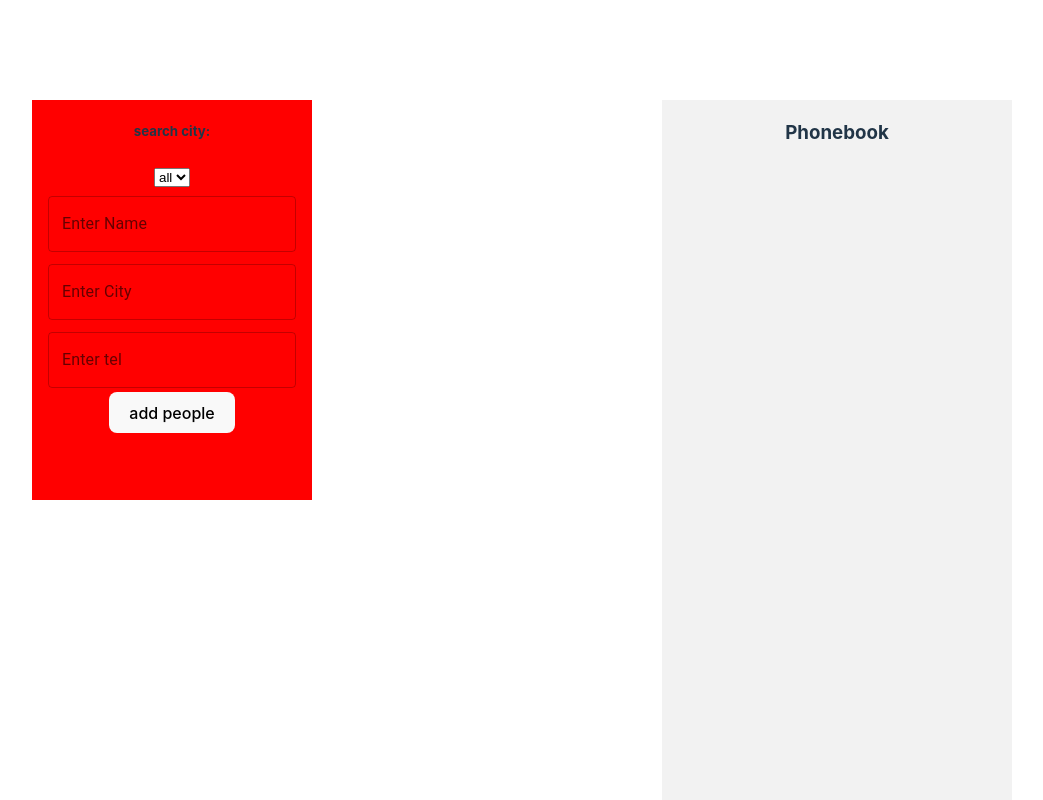
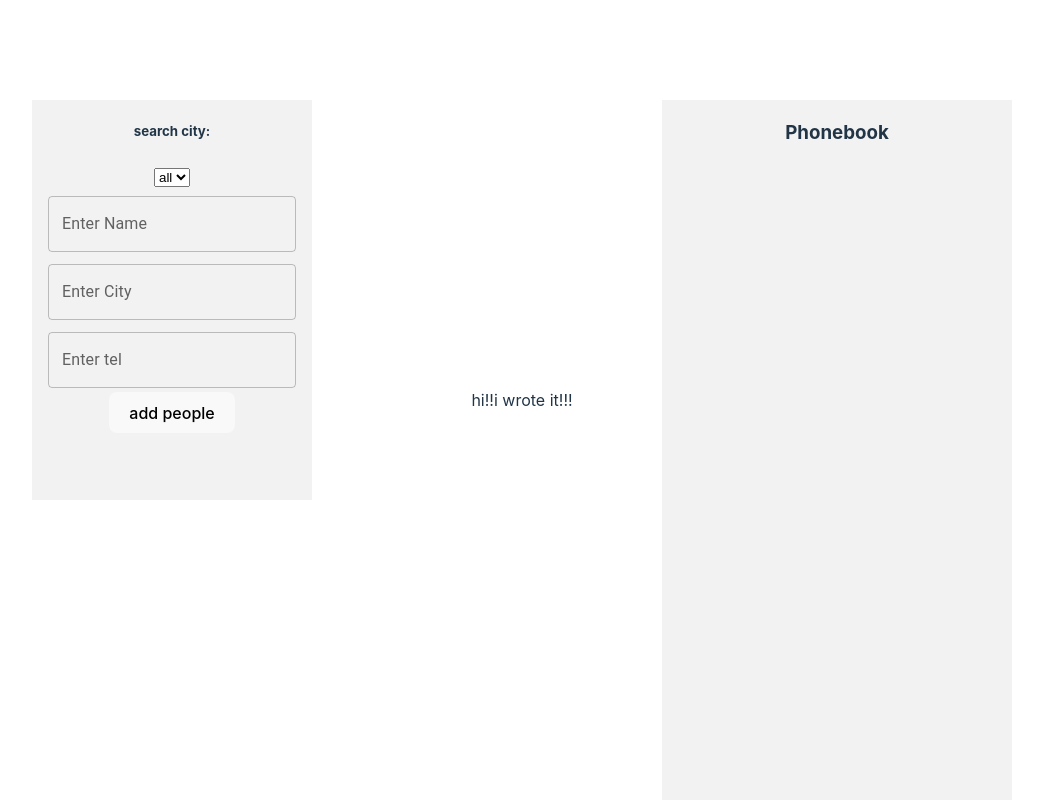
Before and after one commit to Chani1994/workWithFriends, a React (Vite) app: page / in a window 1280 px wide. Shown: the whole page, without its empty margins (118-1161 px from the left). Built offline with nearby package versions, Linux system fonts and the light colour scheme.

Commit message:
lea saller change

```diff
--- a/src/App.css
+++ b/src/App.css
@@ -11,7 +11,6 @@
   height:50vh; /* Adjust the height as needed */
   width: 280px; /* Adjust the width as needed */
   background-color: #f2f2f2; /* Adjust the background color as needed */
-  background-color: red!important;
 }
 .right-aligned-component {
   position: fixed;
--- a/src/App.jsx
+++ b/src/App.jsx
@@ -9,7 +9,7 @@ function App() {
 
   return (
      <>
-
+     hi!!i wrote it!!!
      <ListPeople/>
       <AddPeople/>
 
```
